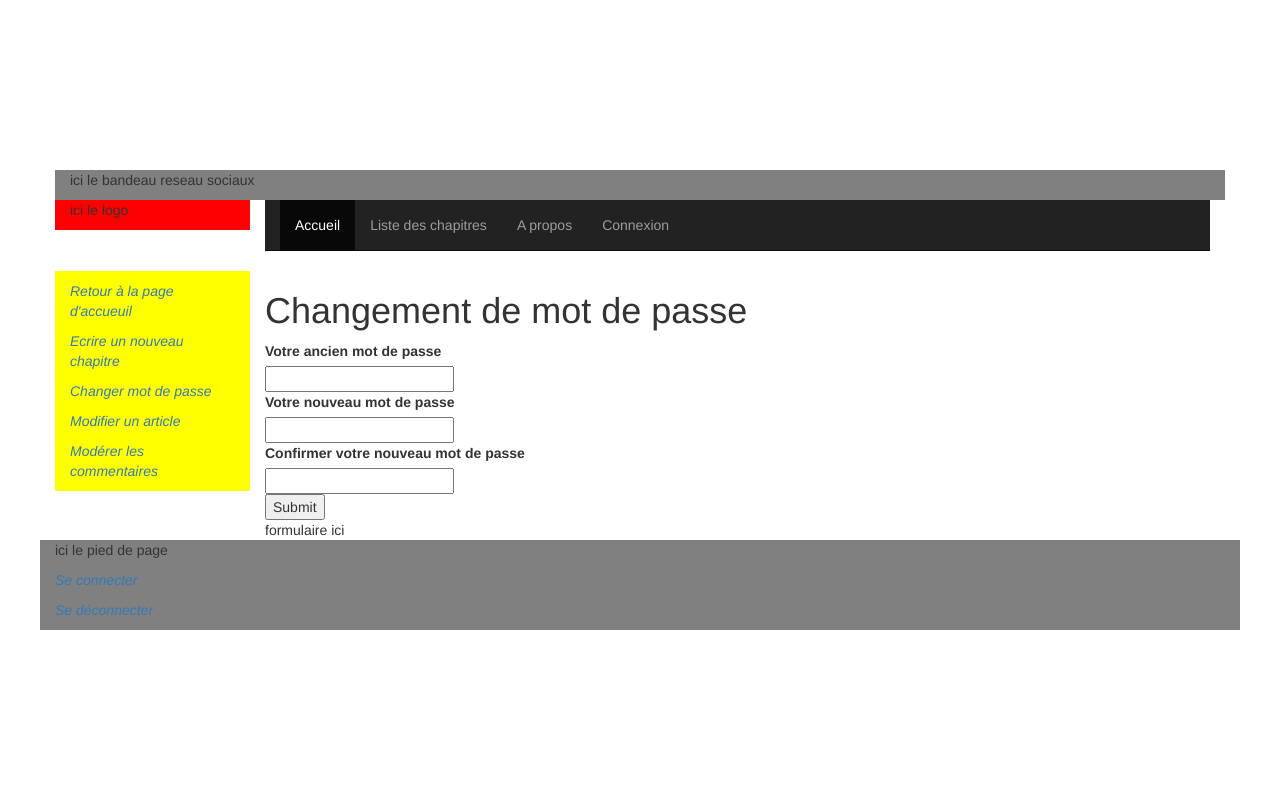
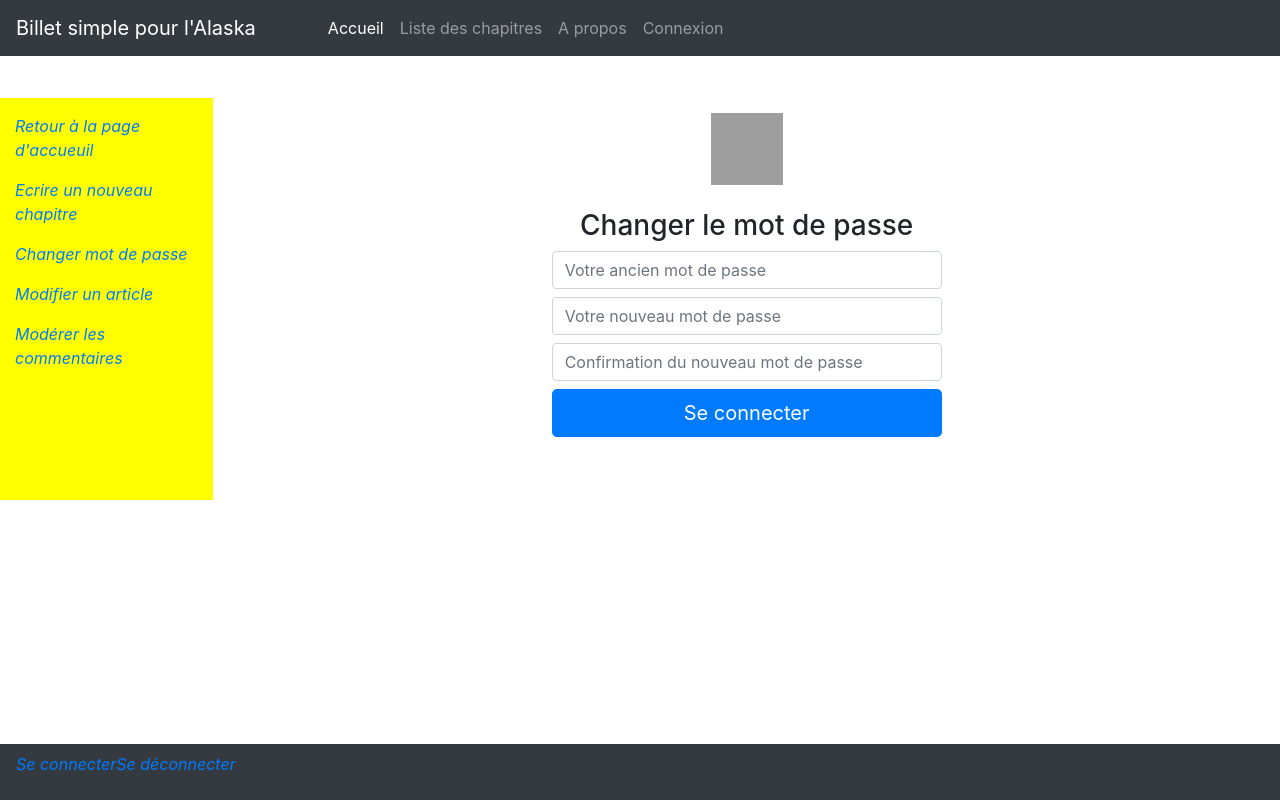
Before and after one commit to BayramKILIC/OpcP3, a PHP site: template view/frontend/password.php in a window 1280 px wide. Run offline with PHP 8.4, Linux system fonts and the light colour scheme; the template is opened without the code that fills it, so the values that code supplies are empty; some libraries are stand-ins or nearby versions; grey boxes are pictures that could not be loaded.

Commit message:
modif de la page changement mot de passe + suppression de l'heure des commentaires et des chapitres

```diff
--- a/Model/CommentManager.php
+++ b/Model/CommentManager.php
@@ -8,7 +8,7 @@ class CommentManager extends Manager
     public function getComments($postId)
     {
         $db = $this->dbConnect();
-        $req = $db->prepare('SELECT id, name, comment, DATE_FORMAT(creation_date, \'%d/%m/%Y à %Hh%imin%ss\') AS comment_date_fr FROM comment WHERE id_chapter=? ORDER BY id DESC');
+        $req = $db->prepare('SELECT id, name, comment, DATE_FORMAT(creation_date, \'%d/%m/%Y\') AS comment_date_fr FROM comment WHERE id_chapter=? ORDER BY id DESC');
         $req->execute(array($postId));
         return $req;
     }
@@ -16,7 +16,7 @@ class CommentManager extends Manager
     public function getAllComments()
     {
         $db = $this->dbConnect();
-        $req = $db->query('SELECT id, name, comment, report_counter, DATE_FORMAT(creation_date, \'%d/%m/%Y à %Hh%imin%ss\') AS comment_date_fr FROM comment ORDER BY report_counter DESC, creation_date DESC');
+        $req = $db->query('SELECT id, name, comment, report_counter, DATE_FORMAT(creation_date, \'%d/%m/%Y\') AS comment_date_fr FROM comment ORDER BY report_counter DESC, creation_date DESC');
         return $req;
     }
 
--- a/Model/PostManager.php
+++ b/Model/PostManager.php
@@ -7,7 +7,7 @@ class PostManager extends Manager
     public function getPosts($status)
     {
         $db = $this->dbConnect();
-        $req = $db->prepare('SELECT id, title, content, DATE_FORMAT(creation_date, \'%d/%m/%Y à %Hh%imin%ss\') AS creation_date_fr FROM chapter WHERE status=? ORDER BY creation_date');
+        $req = $db->prepare('SELECT id, title, content, DATE_FORMAT(creation_date, \'%d/%m/%Y\') AS creation_date_fr FROM chapter WHERE status=? ORDER BY creation_date');
         $req->execute(array($status));
         return $req;
     }
--- a/style.css
+++ b/style.css
@@ -9,20 +9,7 @@ body {
 
 }
 
-body {
-    display: -ms-flexbox;
-    display: -webkit-box;
-    display: flex;
-    -ms-flex-align: center;
-    -ms-flex-pack: center;
-    -webkit-box-align: center;
-    align-items: center;
-    -webkit-box-pack: center;
-    justify-content: center;
-    padding-top: 40px;
-    padding-bottom: 40px;
-    background-color: #f5f5f5;
-}
+
 .form-signin {
     width: 100%;
     max-width: 420px;
--- a/view/frontend/admin.php
+++ b/view/frontend/admin.php
@@ -5,7 +5,7 @@
 
 
 
-
+<p>test</p>
 
 
             <?php $content = ob_get_clean(); ?>
--- a/view/frontend/login.php
+++ b/view/frontend/login.php
@@ -4,7 +4,7 @@ $title = "Se connecter"; ?>
 <?php ob_start(); ?>
 
 
-
+<div class="center-form">
 <form class="form-signin text-center" action="index.php?action=login" method="post">
     <img class="mb-4"src="https://image.flaticon.com/icons/svg/1651/1651104.svg" alt="" width="72" height="72">
     <h3 class="text-center">Espace personnel</h3>
@@ -14,14 +14,14 @@ $title = "Se connecter"; ?>
     </div>
     <div>
         <label for="inputPassword" class="sr-only">Password</label>
-        <input type="password" id="inputPassword" class="form-control" placeholder="Mot de passe" required name="password">
+        <input type="password" id="inputPassword" class="form-control mb-2"  placeholder="Mot de passe" required name="password">
 
     </div>
     <div>
         <button class="btn btn-lg btn-primary btn-block" type="submit">Se connecter</button>
     </div>
 </form>
-
+</div>
 
 
 
--- a/view/frontend/password.php
+++ b/view/frontend/password.php
@@ -2,29 +2,31 @@
 $title = "Se connecter"; ?>
 
 <?php ob_start(); ?>
-<h1>Changement de mot de passe</h1>
 
 
+<form class="form-signin text-center" action="index.php?action=changepassword" method="post">
+    <img class="mb-4"src="https://image.flaticon.com/icons/svg/1197/1197500.svg" alt="" width="72" height="72">
+    <h3 class="text-center">Changer le mot de passe</h3>
+    <div>
+        <label for="inputPassword" class="sr-only">Password</label>
+        <input type="password" id="inputPassword" class="form-control mb-2" placeholder="Votre ancien mot de passe" required name="password">
 
-<form action="index.php?action=changepassword" method="post">
-    <div>
-        <label for="password">Votre ancien mot de passe</label><br />
-        <input type="password" id="password" name="password" />
     </div>
     <div>
-        <label for="newpassword1">Votre nouveau mot de passe</label><br />
-        <input type="password" id="newpassword1" name="newpassword1" />
+        <label for="inputPassword" class="sr-only">Password</label>
+        <input type="password" id="inputPassword" class="form-control mb-2" placeholder="Votre nouveau mot de passe" required name="newpassword1">
+
     </div>
     <div>
-        <label for="newpassword2">Confirmer votre nouveau mot de passe</label><br />
-        <input type="password" id="newpassword2" name="newpassword2" />
+        <label for="inputPassword" class="sr-only">Password</label>
+        <input type="password" id="inputPassword" class="form-control mb-2" placeholder="Confirmation du nouveau mot de passe" required name="newpassword2">
+
     </div>
     <div>
-        <input type="submit" />
+        <button class="btn btn-lg btn-primary btn-block" type="submit">Se connecter</button>
     </div>
 </form>
 
-formulaire ici
 
 
 
--- a/view/frontend/templateAdmin.php
+++ b/view/frontend/templateAdmin.php
@@ -1,11 +1,15 @@
 <!DOCTYPE html>
 <html>
 <head>
-    <meta charset="utf-8" />
-    <title><?= $title ?></title>
-
-    <link href="public/css/style.css" rel="stylesheet" />
-    <link href="https://maxcdn.bootstrapcdn.com/bootstrap/3.3.7/css/bootstrap.min.css" rel="stylesheet"/>
+    <meta charset="utf-8">
+    <meta name="viewport" content="width=device-width, initial-scale=1, shrink-to-fit=no">
+    <meta name="description" content="">
+    <meta name="author" content="">
+    <link rel="icon" href="../../bootstrap-4.0.0/favicon.ico">
+    <title>Roman en ligne</title>
+    <link href="bootstrap-4.0.0/dist/css/bootstrap.min.css" rel="stylesheet">
+    <link href="style.css" rel="stylesheet">
+    <script src="https://code.jquery.com/jquery-3.2.1.slim.min.js" integrity="sha384-KJ3o2DKtIkvYIK3UENzmM7KCkRr/rE9/Qpg6aAZGJwFDMVNA/GpGFF93hXpG5KkN" crossorigin="anonymous"></script>
     <script src='https://cloud.tinymce.com/5/tinymce.min.js?apiKey=your_API_key'></script>
     <script>
         tinymce.init({
@@ -16,38 +20,49 @@
 
 <body>
 
-<div class="container">
+<div class="container-fluid">
+
     <div class="row">
-        <div class="col-md-12" style="background-color: grey">
-            <p>ici le bandeau reseau sociaux</p>
-        </div>
-    </div>
-    <div class="row">
-        <div class="col-md-2" style="background-color: red">
-            <p>ici le logo</p>
-        </div>
-        <div class="col-md-10">
-            <nav class="navbar navbar-inverse navbar-static-top">
-                <div class="container-fluid">
-                    <ul class="nav navbar-nav">
-                        <li class="active"> <a href="index.php">Accueil</a> </li>
-                        <li> <a href="index.php">Liste des chapitres</a> </li>
-                        <li> <a href="#">A propos</a> </li>
-                        <li> <a href="index.php?action=login">Connexion</a> </li>
+
+        <div class="col-md-12">
+            <nav class="navbar navbar-expand-md navbar-dark fixed-top bg-dark mb-5">
+                <a class="navbar-brand" href="#">Billet simple pour l'Alaska</a>
+                <button class="navbar-toggler" type="button" data-toggle="collapse" data-target="#navbarCollapse" aria-controls="navbarCollapse" aria-expanded="false" aria-label="Toggle navigation">
+                    <span class="navbar-toggler-icon"></span>
+                </button>
+                <div class="collapse navbar-collapse" id="navbarCollapse">
+                    <ul class="navbar-nav mr-auto ml-5">
+                        <li class="nav-item active">
+                            <a class="nav-link" href="index.php">Accueil <span class="sr-only">(current)</span></a>
+                        </li>
+                        <li class="nav-item">
+                            <a class="nav-link" href="#">Liste des chapitres</a>
+                        </li>
+                        <li class="nav-item">
+                            <a class="nav-link" href="#">A propos</a>
+                        </li>
+                        <li class="nav-item">
+                            <a class="nav-link" href="index.php?action=login">Connexion</a>
+                        </li>
                     </ul>
                 </div>
             </nav>
         </div>
     </div>
+
     <div class="row">
-        <div class="col-md-2" style="background-color: yellow">
+        <div class="col-md-12 mb-5"> </div>
+    </div>
+
+    <div class="row">
+        <div class="col-md-2 mt-5" style="background-color: yellow">
             <p></p><em><a href="index.php">Retour à la page d'accueuil</a></em></p>
             <p><em><a href="index.php?action=newpost">Ecrire un nouveau chapitre</a></em></p>
             <p><em><a href="index.php?action=changepassword">Changer mot de passe</a></em></p>
             <p><em><a href="index.php?action=listPostsPrivate">Modifier un article</a></em></p>
             <p><em><a href="index.php?action=showComment">Modérer les commentaires</a></em></p>
         </div>
-        <div class="col-md-10">
+        <div class="col-md-10 mt-5 mb-5">
 
             <?php if($message = $this->getFlashMessage()): ?>
                 <div class="alert alert-<?= $message[0]?>" role="alert">
@@ -57,15 +72,20 @@
 
     <?= $content ?>
         </div>
-
+    </div>
     <div class="row">
-        <div class="col-md-12" style="background-color: grey">
-            <p>ici le pied de page</p>
-            <p><em><a href="index.php?action=login">Se connecter</a></em> </p>
-            <p><em><a href="index.php?action=signout">Se déconnecter</a></em> </p>
-
+        <div class="col-md-12">
+            <nav class="navbar navbar-expand-md navbar-dark fixed-bottom bg-dark">
+                <p><em><a href="index.php?action=login">Se connecter</a></em> </p>
+                <p><em><a href="index.php?action=signout">Se déconnecter</a></em> </p>
+            </nav>
         </div>
     </div>
+
 </div>
 </body>
+<script src="https://code.jquery.com/jquery-3.2.1.slim.min.js" integrity="sha384-KJ3o2DKtIkvYIK3UENzmM7KCkRr/rE9/Qpg6aAZGJwFDMVNA/GpGFF93hXpG5KkN" crossorigin="anonymous"></script>
+<script>window.jQuery || document.write('<script src="bootstrap-4.0.0/assets/js/vendor/jquery-slim.min.js"><\/script>')</script>
+<script src="bootstrap-4.0.0/assets/js/vendor/popper.min.js"></script>
+<script src="bootstrap-4.0.0/dist/js/bootstrap.min.js"></script>
 </html>
--- a/view/frontend/welcome.php
+++ b/view/frontend/welcome.php
@@ -2,13 +2,13 @@
 
 <?php ob_start(); ?>
 
-    <div class="form-signin">
+    <div class="form-signin center">
         <div class="text-center mb-4">
             <h1 class="h3 mb-3 font-weight-normal">Bienvenu sur mon site</h1>
             <p>Je suis Jean Forteroche. <br/> Ecrivain de longue date, j'ai décidé de publié mon roman
                 "Billet simple pour l'Alaska" en ligne. Ce blog sera régulièrement mis à jour
                 est de nouveau chapitre verront le jour avec le temps.  N'hésitez pas à consulter la rubrique à propos pour avoir plus d'information et
-            me contacter si vous le souhaitez. Je vous souhaite à tous une bonne lécture.</p>
+            me contacter si vous le souhaitez. Je vous souhaite à tous une bonne lecture.</p>
         </div>
 
 
```
Also changed, not shown: view/frontend/listPostsView.php (+2 -7 lines), view/frontend/template.php (+15 -3 lines).
